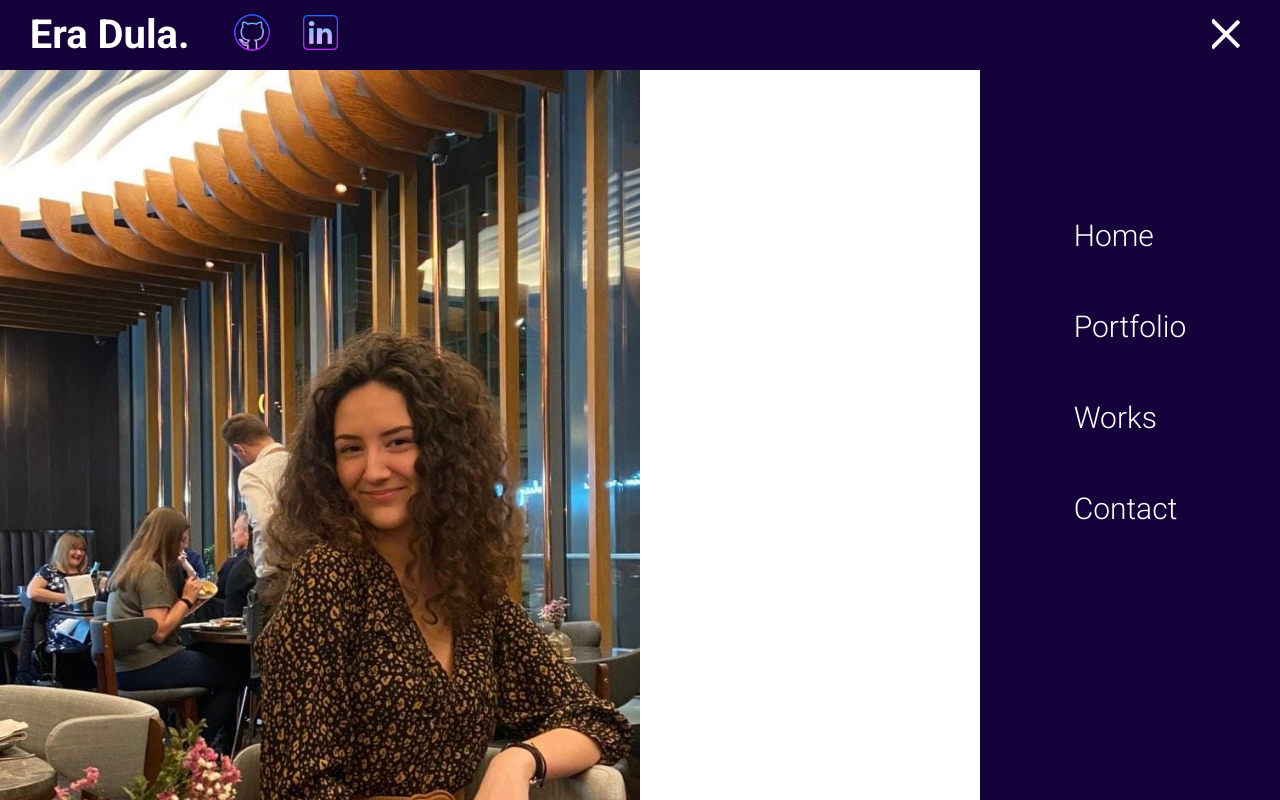
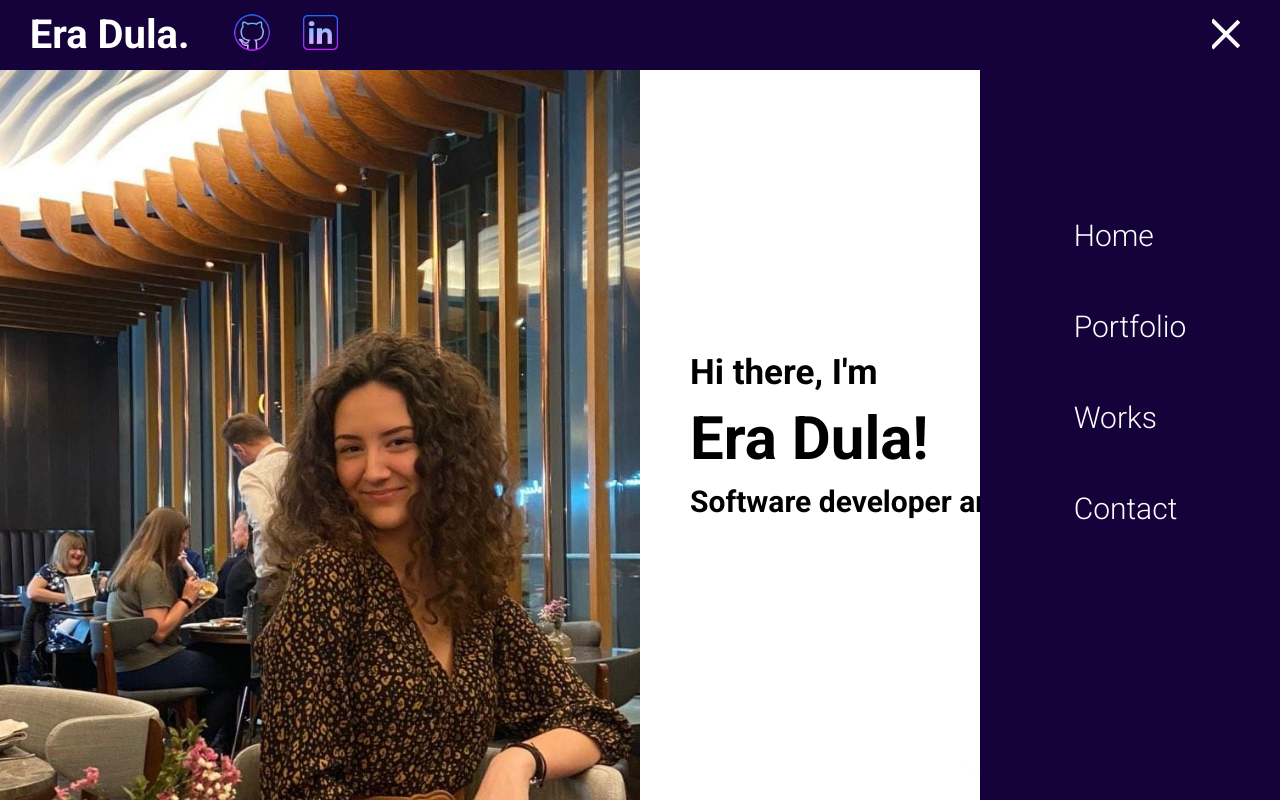
Before and after one commit to EraDula/personal-website, a React (Create React App) app in the folder my-website/: page / in a window 1280 px wide. Built offline with nearby package versions, Linux system fonts and the light colour scheme.

Commit message:
Add intro text and down arrow

```diff
--- a/my-website/src/components/intro/Intro.jsx
+++ b/my-website/src/components/intro/Intro.jsx
@@ -9,7 +9,16 @@ export default function Intro() {
           <img src="assets/me.jpg" alt=""/>
         </div>
       </div>
-      <div className="right"></div>
+      <div className="right">
+        <div className="wrapper">
+          <h2>Hi there, I'm</h2>
+          <h1>Era Dula!</h1>
+          <h3>Software developer and 3rd year student.</h3>
+        </div>
+        <a href="#portfolio">
+          <img src="assets/arrowDown.png" alt="Arrow Down"/>
+        </a>
+      </div>
     </div>
   )
 }
--- a/my-website/src/components/intro/intro.scss
+++ b/my-website/src/components/intro/intro.scss
@@ -17,5 +17,42 @@
 
   .right{
     flex: 0.5;
+    position: relative;
+
+    .wrapper{
+      width: 100%;
+      height: 100%;
+      padding-left: 50px;
+      display: flex;
+      flex-direction: column;
+      justify-content: center;
+
+      h1{
+        font-size: 60px;
+        margin: 10px 0;
+      }
+      h2{
+        font-size: 35px;
+      }
+      h3{
+        font-size: 30px;
+      }
+    }
+    a{
+      position: absolute;
+      bottom: 10px;
+      left: 50%;
+
+      img{
+        width: 30px;
+        animation: arrowBlink 1.5s infinite;
+      }
+
+      @keyframes arrowBlink {
+        100%{
+          opacity: 0;
+        }
+      }
+    }
   }
 }
```
Also changed, not shown: my-website/public/assets/arrowDown.png (added).
